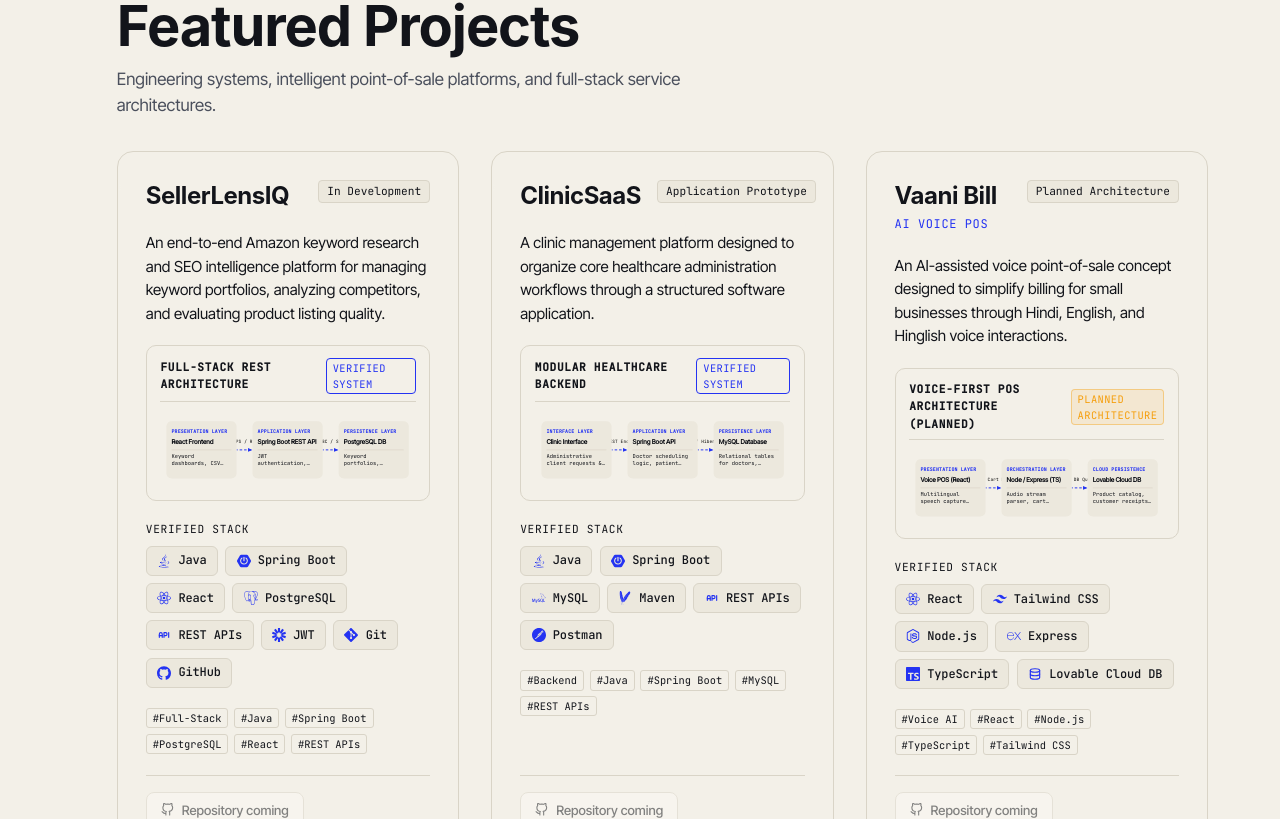
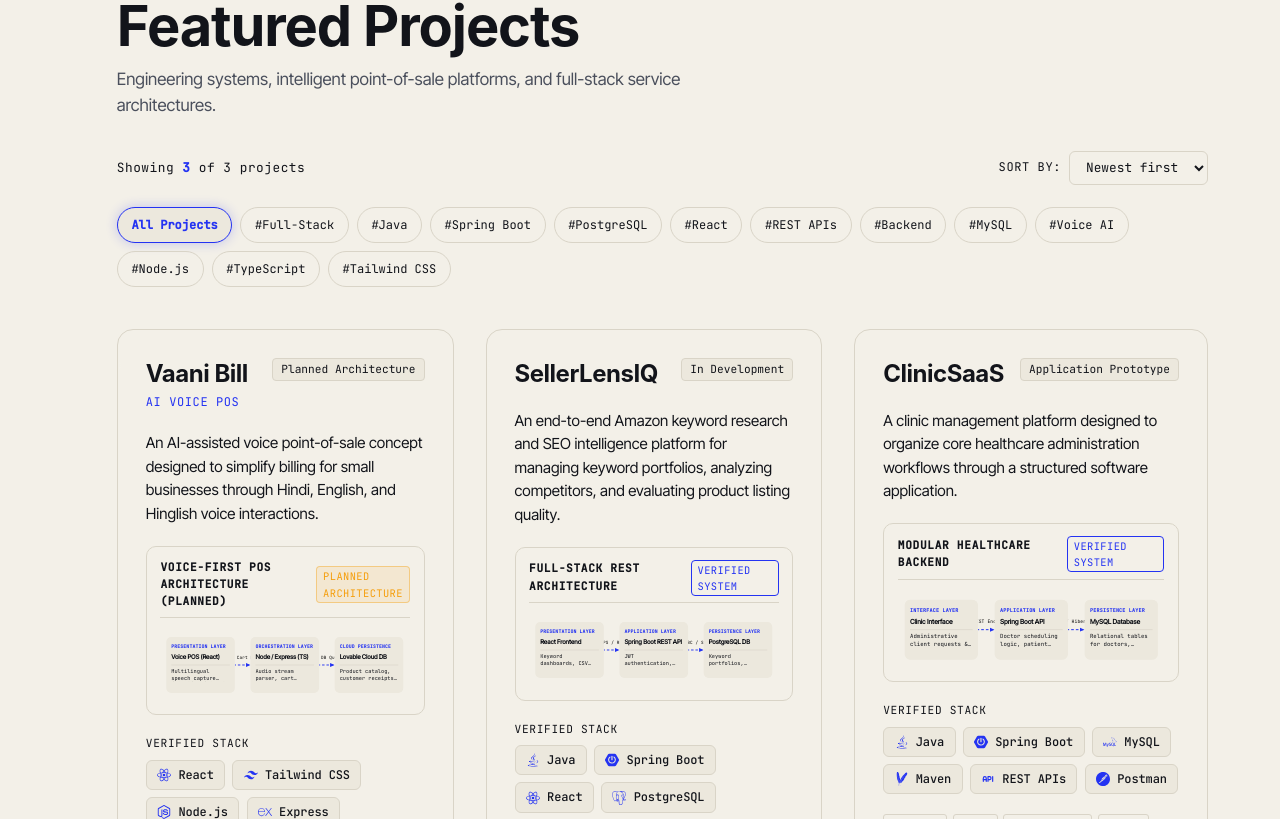
Before and after one commit to CodewithVishal73/vishal-sharma-portfolio, a React (Vite) app in the folder client/: page / in a window 1280 px wide. Shown: the part 4261-5080 px from the top of the page. Built offline with nearby package versions, Linux system fonts and the light colour scheme; no server answers; a web font is replaced by a local one.

Commit message:
feat(client): project filter and sort

```diff
--- /dev/null
+++ b/client/src/components/ProjectFilter/ProjectFilter.jsx
@@ -0,0 +1,76 @@
+import React from 'react';
+import styles from './ProjectFilter.module.css';
+
+export default function ProjectFilter({
+  tags,
+  activeTag,
+  onSelectTag,
+  sortBy,
+  onSelectSort,
+  totalCount,
+  filteredCount,
+}) {
+  return (
+    <div className={styles.filterBar} role="region" aria-label="Project filter and sorting controls">
+      {/* Top Controls: Result Count & Sort Selector */}
+      <div className={styles.controlsRow}>
+        <div className={styles.resultCount} aria-live="polite">
+          Showing <span className={styles.highlightCount}>{filteredCount}</span> of{' '}
+          {totalCount} projects {activeTag !== 'All' && <span>(filtered by #{activeTag})</span>}
+        </div>
+
+        <div className={styles.sortWrapper}>
+          <label htmlFor="project-sort-select" className={styles.sortLabel}>
+            Sort by:
+          </label>
+          <select
+            id="project-sort-select"
+            value={sortBy}
+            onChange={(e) => onSelectSort(e.target.value)}
+            className={styles.sortSelect}
+          >
+            <option value="newest">Newest first</option>
+            <option value="az">Name (A — Z)</option>
+          </select>
+        </div>
+      </div>
+
+      {/* Dynamic Filter Chips Row */}
+      <div className={styles.chipList} role="tablist" aria-label="Filter projects by technology or area">
+        {tags.map((tag) => {
+          const isActive = activeTag.toLowerCase() === tag.toLowerCase();
+          return (
+            <button
+              key={tag}
+              type="button"
+              role="tab"
+              aria-selected={isActive}
+              onClick={() => onSelectTag(tag)}
+              className={`${styles.chip} ${isActive ? styles.chipActive : ''}`}
+            >
+              {tag === 'All' ? 'All Projects' : `#${tag}`}
+            </button>
+          );
+        })}
+      </div>
+    </div>
+  );
+}
+
+export function ProjectEmptyState({ activeTag, onClear }) {
+  return (
+    <div className={styles.emptyState}>
+      <h4 className={styles.emptyTitle}>No matching projects found</h4>
+      <p className={styles.emptyText}>
+        No projects match the filter tag <strong>#{activeTag}</strong>. Try selecting another tag or clear your filter.
+      </p>
+      <button
+        type="button"
+        onClick={onClear}
+        className={`${styles.chip} ${styles.chipActive}`}
+      >
+        Clear filter (Show All)
+      </button>
+    </div>
+  );
+}
--- /dev/null
+++ b/client/src/components/ProjectFilter/ProjectFilter.module.css
@@ -0,0 +1,166 @@
+.filterBar {
+  display: flex;
+  flex-direction: column;
+  gap: 1.25rem;
+  width: 100%;
+  margin-bottom: 0.5rem;
+}
+
+.controlsRow {
+  display: flex;
+  align-items: center;
+  justify-content: space-between;
+  gap: 1rem;
+  flex-wrap: wrap;
+}
+
+.resultCount {
+  font-family: var(--font-mono);
+  font-size: 0.8rem;
+  color: var(--ink-muted);
+  letter-spacing: 0.04em;
+}
+
+.highlightCount {
+  color: var(--signal);
+  font-weight: 600;
+}
+
+.sortWrapper {
+  display: flex;
+  align-items: center;
+  gap: 0.5rem;
+}
+
+.sortLabel {
+  font-family: var(--font-mono);
+  font-size: 0.75rem;
+  color: var(--ink-faint);
+  text-transform: uppercase;
+  letter-spacing: 0.05em;
+}
+
+.sortSelect {
+  font-family: var(--font-mono);
+  font-size: 0.8rem;
+  color: var(--ink);
+  background-color: var(--surface-1);
+  border: 1px solid var(--line);
+  border-radius: 6px;
+  padding: 0.4rem 0.75rem;
+  outline: none;
+  cursor: pointer;
+  transition: border-color var(--dur-fast) ease, background-color var(--dur-fast) ease;
+}
+
+.sortSelect:hover,
+.sortSelect:focus-visible {
+  border-color: var(--signal);
+  background-color: var(--surface-2);
+}
+
+.sortSelect:focus-visible {
+  outline: 2px solid var(--signal);
+  outline-offset: 2px;
+}
+
+/* Chip list */
+.chipList {
+  display: flex;
+  align-items: center;
+  gap: 0.5rem;
+  flex-wrap: wrap;
+  padding: 2px 0;
+}
+
+.chip {
+  font-family: var(--font-mono);
+  font-size: 0.75rem;
+  color: var(--ink-muted);
+  background-color: var(--surface-1);
+  border: 1px solid var(--line);
+  border-radius: 9999px;
+  padding: 0.4rem 0.85rem;
+  min-height: 36px;
+  display: inline-flex;
+  align-items: center;
+  cursor: pointer;
+  outline: none;
+  transition:
+    color var(--dur-fast) ease,
+    background-color var(--dur-fast) ease,
+    border-color var(--dur-fast) ease,
+    transform var(--dur-fast) ease;
+}
+
+.chip:hover {
+  color: var(--ink);
+  border-color: var(--line-strong);
+  background-color: var(--surface-2);
+  transform: translateY(-1px);
+}
+
+.chip:focus-visible {
+  outline: 2px solid var(--signal);
+  outline-offset: 2px;
+}
+
+.chipActive {
+  color: var(--signal) !important;
+  background-color: var(--surface-2) !important;
+  border-color: var(--signal) !important;
+  font-weight: 600;
+  box-shadow: 0 0 12px var(--signal-glow);
+}
+
+/* Empty state */
+.emptyState {
+  display: flex;
+  flex-direction: column;
+  align-items: center;
+  justify-content: center;
+  text-align: center;
+  padding: 3.5rem 2rem;
+  background-color: var(--surface-0);
+  border: 1px dashed var(--line);
+  border-radius: 16px;
+  gap: 1rem;
+}
+
+.emptyTitle {
+  font-family: var(--font-display);
+  font-size: 1.25rem;
+  font-weight: 700;
+  color: var(--ink);
+  margin: 0;
+}
+
+.emptyText {
+  font-family: var(--font-body);
+  font-size: 0.95rem;
+  color: var(--ink-muted);
+  max-width: 42ch;
+  margin: 0;
+}
+
+@media (max-width: 768px) {
+  .controlsRow {
+    flex-direction: column;
+    align-items: flex-start;
+  }
+
+  .sortWrapper {
+    width: 100%;
+    justify-content: space-between;
+  }
+
+  .chipList {
+    gap: 0.35rem;
+  }
+
+  .chip {
+    padding: 0.35rem 0.75rem;
+    font-size: 0.7rem;
+    min-height: 44px; /* Accessible touch target */
+  }
+}
--- a/client/src/sections/Projects/Projects.jsx
+++ b/client/src/sections/Projects/Projects.jsx
@@ -1,10 +1,78 @@
-import React from 'react';
+import React, { useMemo } from 'react';
+import { useSearchParams } from 'react-router-dom';
+import { motion, AnimatePresence, useReducedMotion } from 'framer-motion';
 import SectionShell from '../../components/SectionShell/SectionShell.jsx';
 import ProjectCard from '../../components/ProjectCard/ProjectCard.jsx';
-import { projects } from '../../data/projects.js';
+import ProjectFilter, { ProjectEmptyState } from '../../components/ProjectFilter/ProjectFilter.jsx';
+import { projects, getAllProjectTags } from '../../data/projects.js';
 import styles from './Projects.module.css';
 
 export default function Projects() {
+  const [searchParams, setSearchParams] = useSearchParams();
+  const shouldReduceMotion = useReducedMotion();
+
+  // All dynamically extracted tags
+  const tags = useMemo(() => getAllProjectTags(), []);
+
+  // Synchronized state with URL search params
+  const rawTag = searchParams.get('tag') || searchParams.get('filter') || 'All';
+  const activeTag = useMemo(() => {
+    // Graceful fallback if invalid query param
+    const match = tags.find((t) => t.toLowerCase() === rawTag.toLowerCase());
+    return match || 'All';
+  }, [tags, rawTag]);
+
+  const rawSort = searchParams.get('sort') || 'newest';
+  const sortBy = rawSort === 'az' ? 'az' : 'newest';
+
+  // Handlers to update URL query parameters
+  const handleSelectTag = (tag) => {
+    const nextParams = new URLSearchParams(searchParams);
+    if (tag === 'All') {
+      nextParams.delete('tag');
+      nextParams.delete('filter');
+    } else {
+      nextParams.set('tag', tag);
+      nextParams.delete('filter');
+    }
+    setSearchParams(nextParams, { replace: true });
+  };
+
+  const handleSelectSort = (sort) => {
+    const nextParams = new URLSearchParams(searchParams);
+    if (sort === 'newest') {
+      nextParams.delete('sort');
+    } else {
+      nextParams.set('sort', sort);
+    }
+    setSearchParams(nextParams, { replace: true });
+  };
+
+  // Filter and sort computation
+  const filteredAndSortedProjects = useMemo(() => {
+    let result = [...projects];
+
+    // Filter by tag
+    if (activeTag !== 'All') {
+      result = result.filter((p) =>
+        p.tags.some((t) => t.toLowerCase() === activeTag.toLowerCase())
+      );
+    }
+
+    // Sort
+    result.sort((a, b) => {
+      if (sortBy === 'newest') {
+        return (b.year || 0) - (a.year || 0);
+      }
+      if (sortBy === 'az') {
+        return a.name.localeCompare(b.name);
+      }
+      return 0;
+    });
+
+    return result;
+  }, [activeTag, sortBy]);
+
   return (
     <SectionShell
       id="services"
@@ -14,11 +82,45 @@
       subtitle="Engineering systems, intelligent point-of-sale platforms, and full-stack service architectures."
     >
       <div className={styles.container}>
-        <div className={styles.projectsGrid}>
-          {projects.map((project) => (
-            <ProjectCard key={project.slug} project={project} />
-          ))}
-        </div>
+        {/* Dynamic Project Filter & Sort Bar */}
+        <ProjectFilter
+          tags={tags}
+          activeTag={activeTag}
+          onSelectTag={handleSelectTag}
+          sortBy={sortBy}
+          onSelectSort={handleSelectSort}
+          totalCount={projects.length}
+          filteredCount={filteredAndSortedProjects.length}
+        />
+
+        {/* Projects Grid or Empty State */}
+        {filteredAndSortedProjects.length === 0 ? (
+          <ProjectEmptyState
+            activeTag={activeTag}
+            onClear={() => handleSelectTag('All')}
+          />
+        ) : (
+          <div className={styles.projectsGrid}>
+            <AnimatePresence mode="popLayout">
+              {filteredAndSortedProjects.map((project) => (
+                <motion.div
+                  key={project.slug}
+                  layout={!shouldReduceMotion}
+                  initial={{ opacity: 0, scale: 0.96 }}
+                  animate={{ opacity: 1, scale: 1 }}
+                  exit={{ opacity: 0, scale: 0.94 }}
+                  transition={{ duration: shouldReduceMotion ? 0 : 0.28, ease: 'easeOut' }}
+                  style={{ display: 'flex' }}
+                >
+                  <ProjectCard
+                    project={project}
+                    style={{ flex: 1, width: '100%' }}
+                  />
+                </motion.div>
+              ))}
+            </AnimatePresence>
+          </div>
+        )}
       </div>
     </SectionShell>
   );
```
